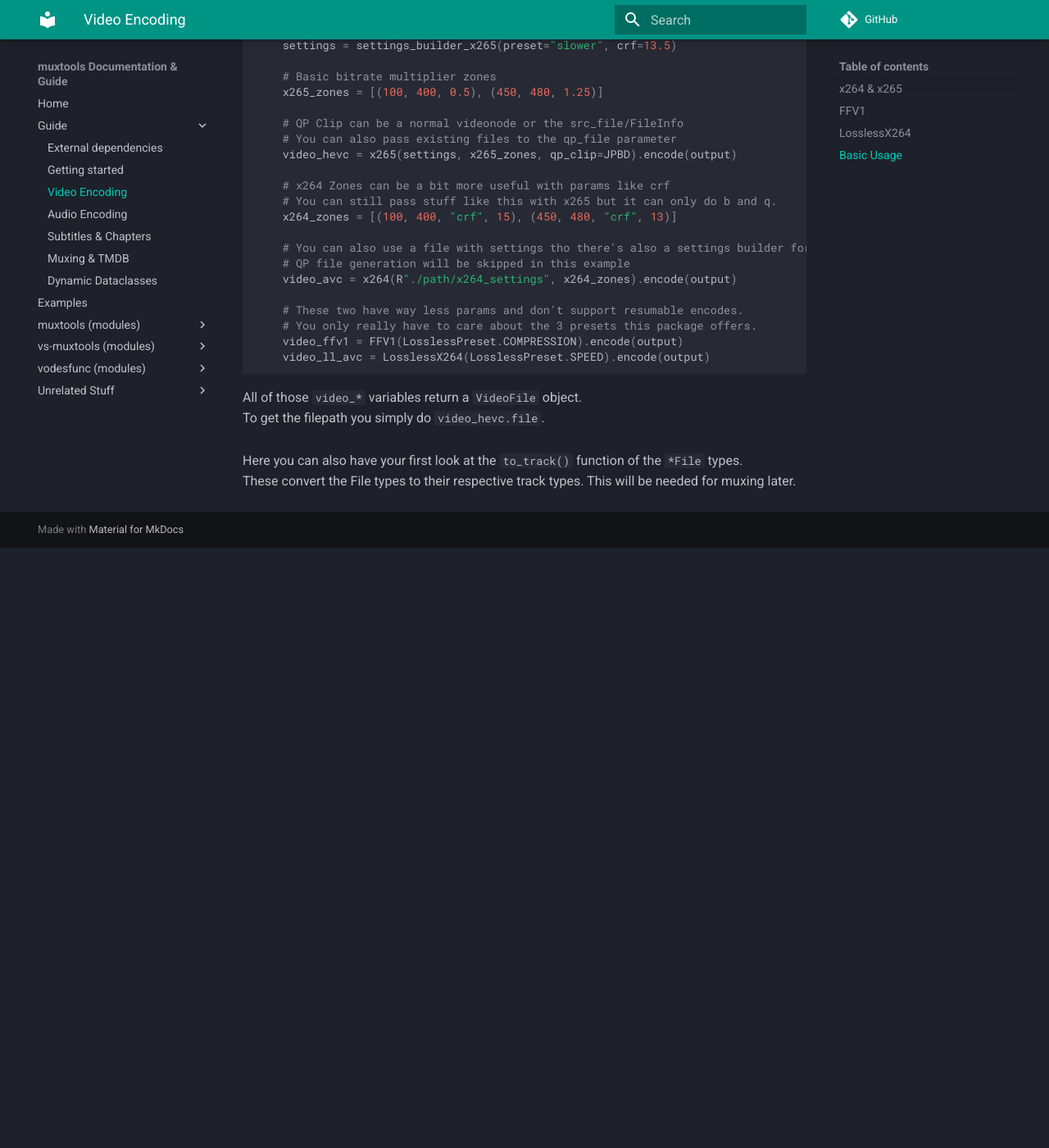
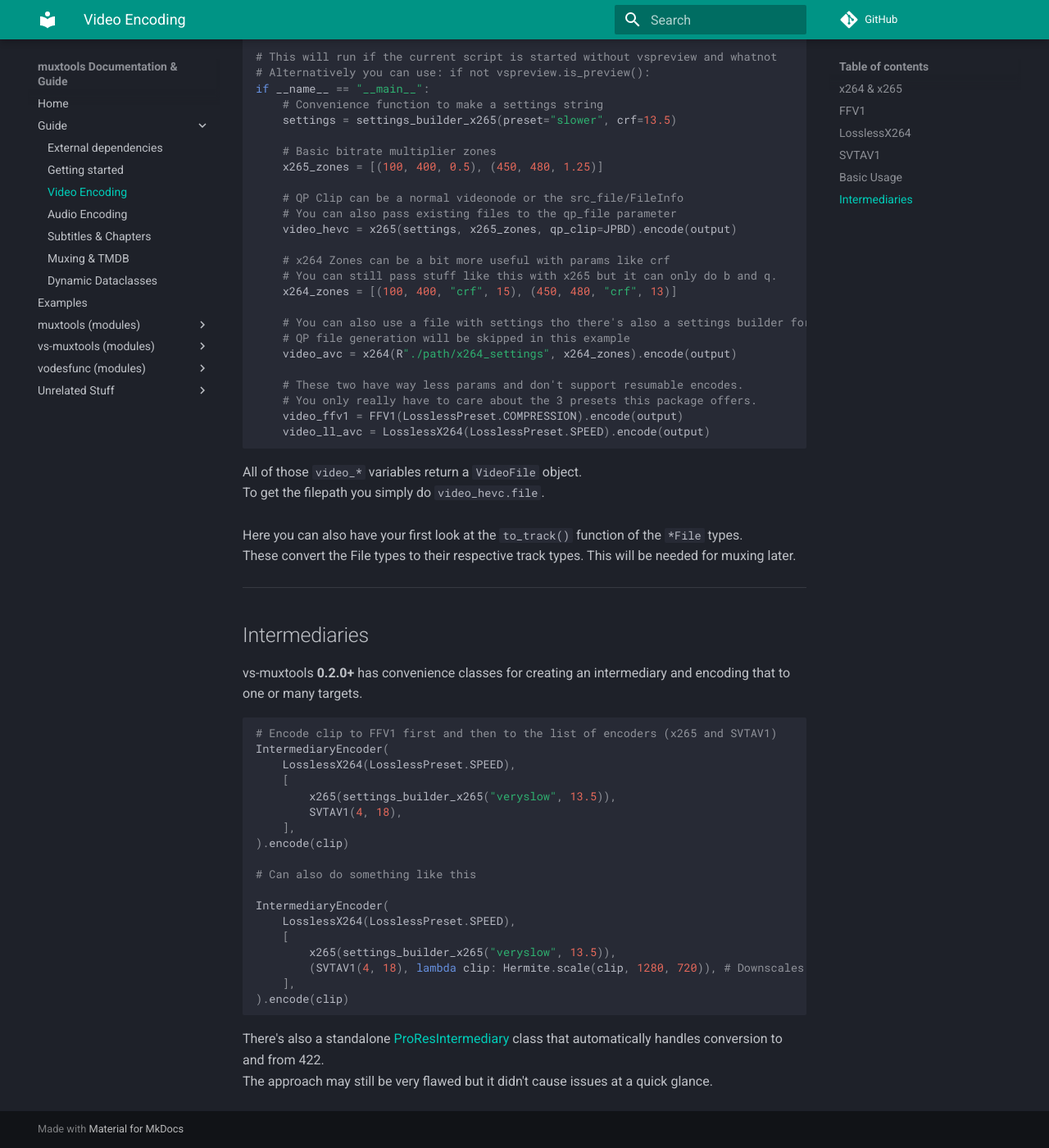
Before and after one commit to Vodes/muxtools-doc, an MkDocs documentation site: the page built from docs/guide/encode-video.md, in a window 1280 px wide and 1400 px high, scrolled down 1074 px. Shown: the whole window at 82% size. Built offline with MkDocs 1.6.1 and Material for MkDocs 9.7.7, drawn with Linux system fonts in a browser that asks for light colours; comment, search, counter and statistics services are not loaded; before the commit the page ends 1742 px from its top, so only the background shows below that; some of the changed text lies outside the part shown.

Commit message:
Add guide for intermediaries

````diff
--- a/docs/guide/encode-video.md
+++ b/docs/guide/encode-video.md
@@ -13,6 +12,11 @@
 ## LosslessX264
 Another option for lossless encodes.<br>
 Way worse compression than FFV1 but also way faster. Limited to 10 bit video.
+
+## SVTAV1
+An AV1 encoder that has proper threading capabilities standalone and is still competitive with others.
+You can of course use [SVT-AV1-PSY](https://github.com/gianni-rosato/svt-av1-psy) with muxtools too.
+
 ---------
 ## Basic Usage
 ```py
@@ -60,3 +64,33 @@
 To get the filepath you simply do `video_hevc.file`.<br><br>
 Here you can also have your first look at the `to_track()` function of the `*File` types.<br>
 These convert the File types to their respective track types. This will be needed for muxing later.
+
+-------
+
+## Intermediaries
+
+vs-muxtools **0.2.0+** has convenience classes for creating an intermediary and encoding that to one or many targets.
+
+```py
+# Encode clip to FFV1 first and then to the list of encoders (x265 and SVTAV1)
+IntermediaryEncoder(
+    LosslessX264(LosslessPreset.SPEED),
+    [
+        x265(settings_builder_x265("veryslow", 13.5)),
+        SVTAV1(4, 18),
+    ],
+).encode(clip)
+
+# Can also do something like this
+
+IntermediaryEncoder(
+    LosslessX264(LosslessPreset.SPEED),
+    [
+        x265(settings_builder_x265("veryslow", 13.5)),
+        (SVTAV1(4, 18), lambda clip: Hermite.scale(clip, 1280, 720)), # Downscales the intermediary and outputs that to SVTAV1
+    ],
+).encode(clip)
+```
+
+There's also a standalone [ProResIntermediary](/vs-muxtools/video/encoders/intermediary/#vsmuxtools.video.encoders.intermediary.ProResIntermediary) class that automatically handles conversion to and from 422.<br>
+The approach may still be very flawed but it didn't cause issues at a quick glance.
--- a/mkdocs.yml
+++ b/mkdocs.yml
@@ -54,6 +54,7 @@
                 - base: vs-muxtools/video/encoders/base.md
                 - standlone: vs-muxtools/video/encoders/standalone.md
                 - ffmpeg: vs-muxtools/video/encoders/ffmpeg.md
+                - intermediary: vs-muxtools/video/encoders/intermediary.md
                 - types: vs-muxtools/video/encoders/types.md
               - settings: vs-muxtools/video/settings.md
               - testing: vs-muxtools/video/testing.md
````
Also changed, not shown: other parts of docs/guide/encode-video.md (+1 -2 lines), docs/vs-muxtools/video/encoders/intermediary.md (added, +3 -0 lines).
